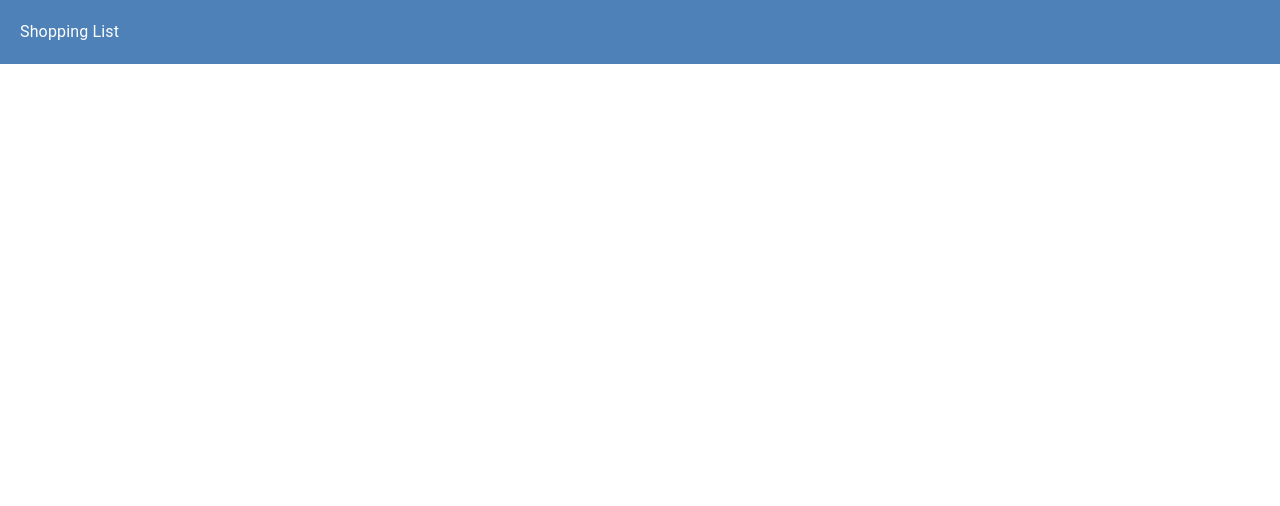
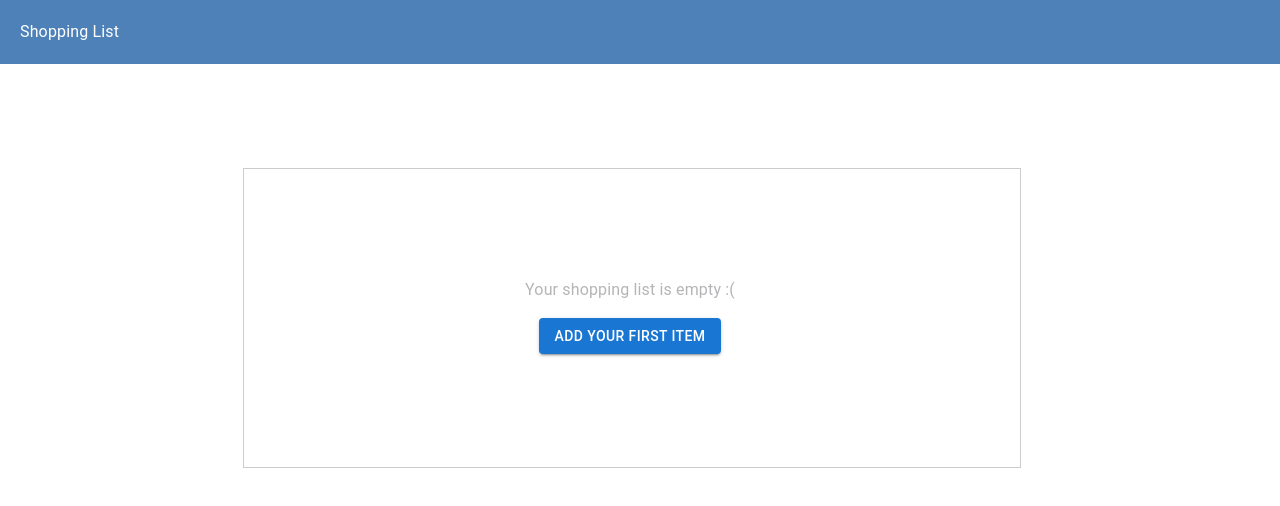
Before and after one commit to lorenzoappo12/react-shopping-frontend, a React (Create React App) app: page / in a window 1280 px wide. Shown: the top 506 px of the page. Built offline with nearby package versions, Linux system fonts and the light colour scheme.

Commit message:
created Empty page component

```diff
--- a/src/App.tsx
+++ b/src/App.tsx
@@ -3,7 +3,7 @@ import { Shopping } from './pages';
 
 function App() {
   return (
-    <div className="App">
+    <div>
       <Shopping />
     </div>
   );
--- /dev/null
+++ b/src/components/emptyPage/index.scss
@@ -0,0 +1,12 @@
+.emptyPageContainer{
+    .emptyPageBox{
+        border: 1px solid #ccc;
+        padding: 20px;
+        display: flex;
+        flex-direction: column;
+        align-items: center;
+        min-height: 300px;
+        justify-content: center;
+        margin-top: 100px;
+    }
+}
--- /dev/null
+++ b/src/components/emptyPage/index.tsx
@@ -0,0 +1,18 @@
+import { Button, Grid, Typography } from "@mui/material";
+import './index.scss';
+import { EmptyPageProps } from "../../type/shopping.type";
+
+export const EmptyPage = ({
+    buttonClick,
+    buttonText,
+    message
+}: EmptyPageProps) => (
+    <Grid container spacing={2} justifyContent={'center'} className="emptyPageContainer">
+        <Grid item className='emptyPageBox' xs={8}>
+            <Typography marginBottom={2} color={'#b4b5b7'}>{message ?? ''}</Typography>
+            <Button onClick={buttonClick} variant="contained">
+                {buttonText}
+            </Button>
+        </Grid>
+    </Grid>
+)
--- a/src/components/index.tsx
+++ b/src/components/index.tsx
@@ -0,0 +1 @@
+export { EmptyPage } from './emptyPage'
--- a/src/pages/shopping/index.scss
+++ b/src/pages/shopping/index.scss
@@ -1,9 +1,14 @@
 .product-container{
+    height: 100vh;
     .product-header{
         background-color: #4d81b7;
         color: #fff;
         display: flex;
         justify-content: flex-start;
         padding: 20px;
+        margin-bottom: 20px;
+    }
+    .product-list{
+        height: calc(100% - 70px);
     }
 }
--- a/src/pages/shopping/index.tsx
+++ b/src/pages/shopping/index.tsx
@@ -1,5 +1,6 @@
-import { Box, Typography } from "@mui/material"
+import { Box, Container, Typography } from "@mui/material"
 import './index.scss';
+import { EmptyPage } from "../../components";
 
 export const Shopping = () => {
     return (
@@ -7,6 +8,9 @@ export const Shopping = () => {
             <Box className='product-header'>
                 <Typography>Shopping List</Typography>
             </Box>
+            <Container maxWidth="lg" className="product-list">
+                <EmptyPage buttonClick={() => { console.log('click') }} buttonText="Add your first item" message="Your shopping list is empty :(" />
+            </Container>
         </div>
     )
 }
--- /dev/null
+++ b/src/type/shopping.type.ts
@@ -0,0 +1,5 @@
+export interface EmptyPageProps {
+    buttonText: string;
+    buttonClick: () => void;
+    message: string
+}
```
